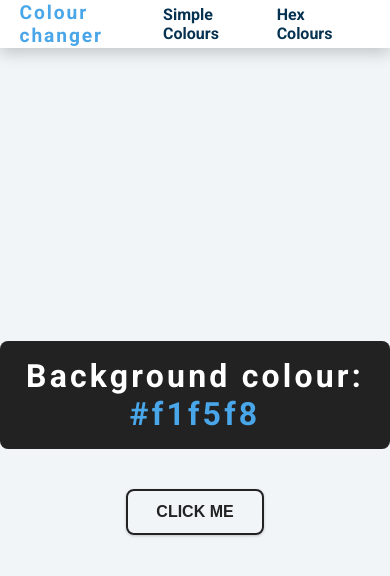
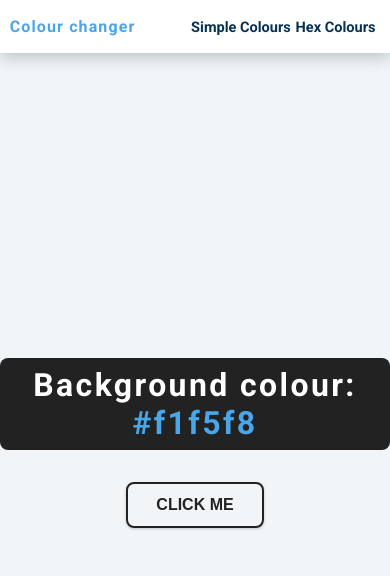
Before and after one commit to Yousuf-95/Micro-Builds, a plain HTML site: page Micro Build 1/index.html in a window 390 px wide. Drawn offline with Linux system fonts and the light colour scheme.

Commit message:
Added Media Queries for Iphone

```diff
--- a/Micro Build 1/app.js
+++ b/Micro Build 1/app.js
@@ -4,7 +4,7 @@ const btn = document.getElementById('btn');
 const colour = document.querySelector(".colour");
 
 btn.addEventListener("click", function() {
-    randomNumber = getRandomNumber(11)
+    randomNumber = getRandomNumber(10)
     document.body.style.backgroundColor = colours[randomNumber];
     // console.log(getRandomNumber(4));
     colour.textContent = colours[randomNumber];
--- a/Micro Build 1/styles.scss
+++ b/Micro Build 1/styles.scss
@@ -17,7 +17,7 @@ body{
 
 nav{
     background: #fff;
-    height: 3rem;
+    height: 3.5rem;
     display: flex;
     align-items: center;
     box-shadow: 0 5px 15px rgba(0, 0, 0, 0.2);
@@ -113,3 +113,35 @@ main {
     font-size: 1rem;
     padding: 0.75rem 1.75rem;
 }
+
+
+@media screen and (max-width: 415px){
+    nav{
+        height: 3.3rem;
+
+        .nav-center {
+            width: 95vw;
+        }
+
+        h4{
+            // margin-bottom : auto;
+            font-size: 1rem;
+            letter-spacing: 0.07rem;
+        }
+
+        a{
+            font-size: 0.91rem;
+            margin-right: 0.3rem;
+        }
+    }
+
+    .container {
+        h2 {
+            padding: 0.5rem;
+            margin-bottom: 2.0rem;
+            letter-spacing: 0.15rem;
+            font-size: 2rem;
+        }
+    }
+
+}
```
Also changed, not shown: Micro Build 1/styles.css, 1 other file.
